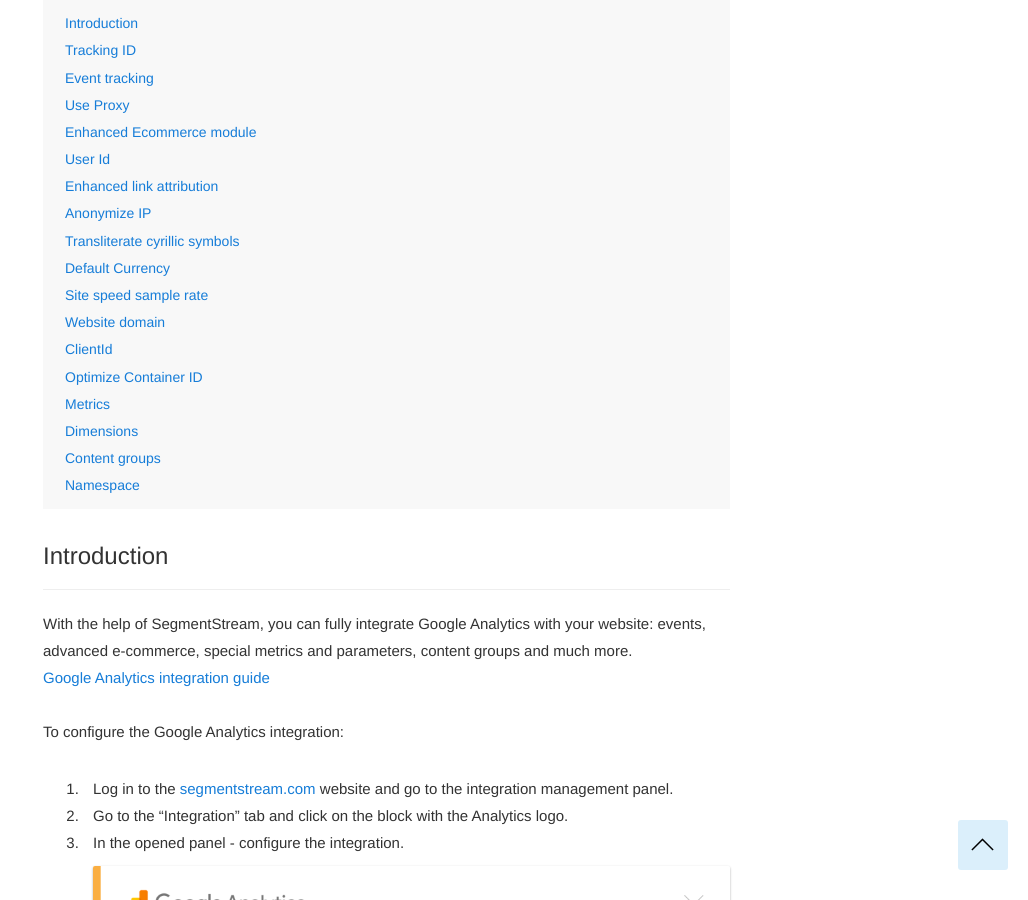
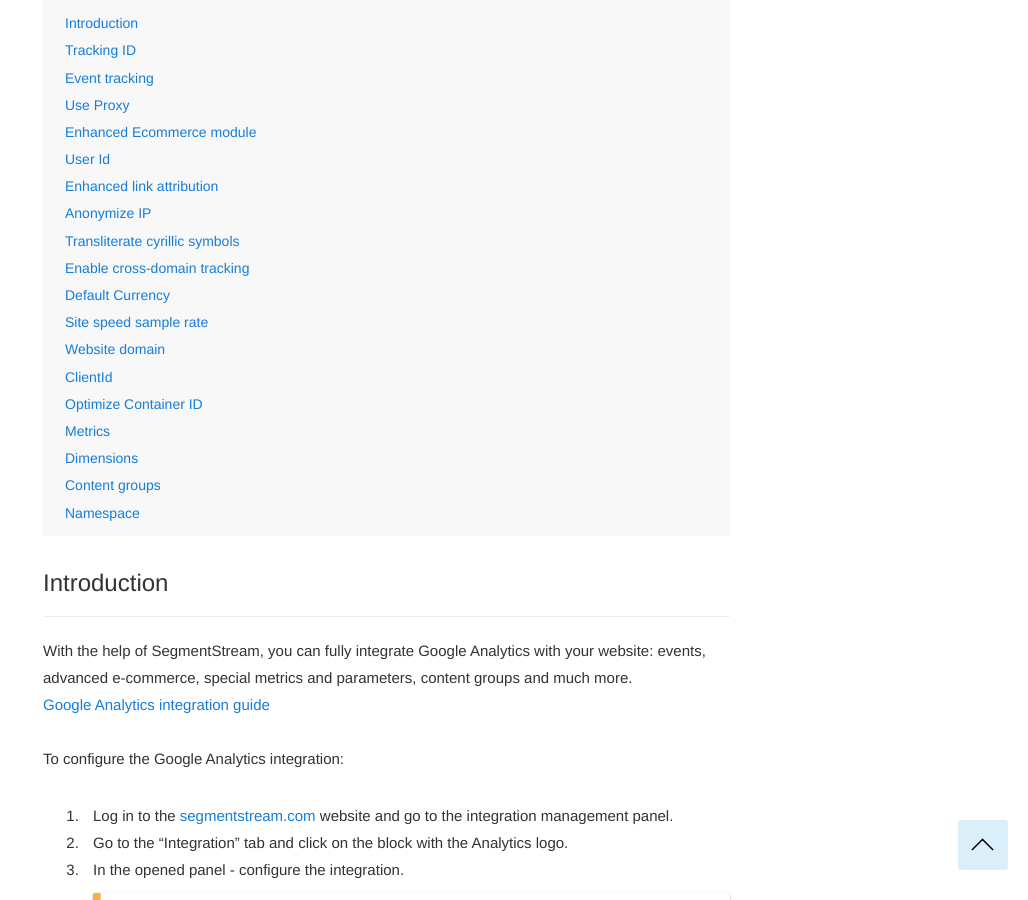
Before and after one commit to segmentstream-com/segmentstream-com.github.io, a Jekyll site: the page built from _docs/integrations/google-analytics.md, in a window 1280 px wide and 900 px high, scrolled down 608 px. Shown: the whole window, without its empty margins (252-1280 px from the left). Built offline with Jekyll 4.4.1, drawn with Linux system fonts in a browser that asks for light colours; nearby versions of some CDN libraries.

Commit message:
fix ga crossdomain

```diff
--- a/_docs/integrations/google-analytics.md
+++ b/_docs/integrations/google-analytics.md
@@ -27,6 +27,7 @@
   <li><a href="#5">Enhanced link attribution</a></li>
   <li><a href="#6">Anonymize IP</a></li>
   <li><a href="#16">Transliterate cyrillic symbols</a></li>
+  <li><a href="#7">Enable cross-domain tracking</a></li>
   <li><a href="#8">Default Currency</a></li>
   <li><a href="#9">Site speed sample rate</a></li>
   <li><a href="#10">Website domain</a></li>
```
